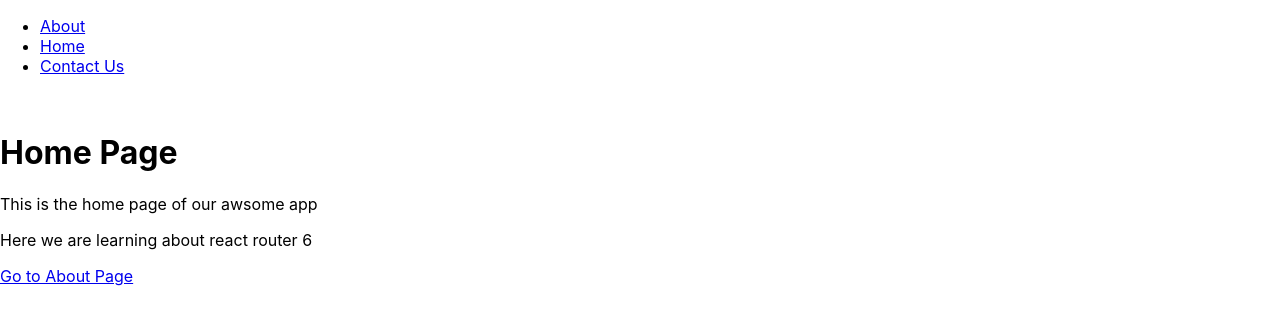
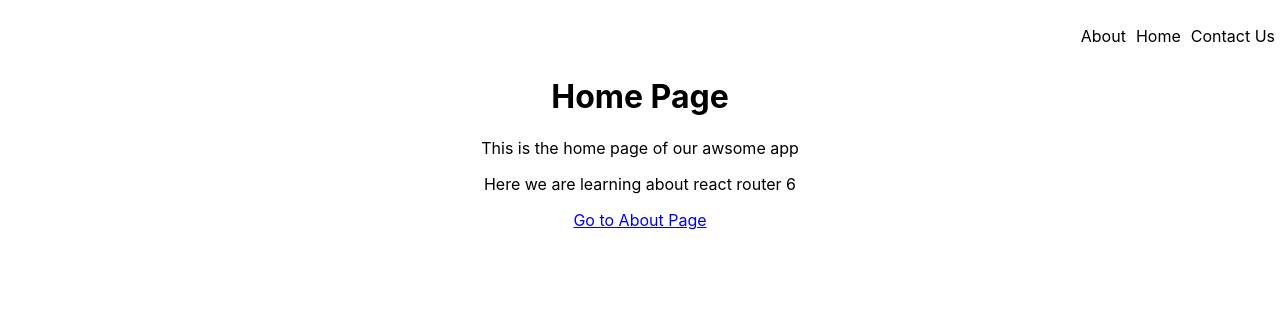
Before and after one commit to vijayramreddy990/REACT-ROUTER-V6, a React (Create React App) app: page / in a window 1280 px wide. Shown: the top 324 px of the page. Built offline with nearby package versions, Linux system fonts and the light colour scheme.

Commit message:
navlink vs link

```diff
--- a/src/App.css
+++ b/src/App.css
@@ -5,6 +5,20 @@
 .App-logo {
   height: 40vmin;
   pointer-events: none;
+}
+.navbar {
+  text-align: right;
+}
+.navbar li{
+  display: inline-block;
+  padding: 10px 5px;
+}
+.nav-bar-link {
+  color: black;
+  text-decoration: none;
+}
+.nav-bar-link:hover {
+  color: green;
 }
 
 @media (prefers-reduced-motion: no-preference) {
--- a/src/App.js
+++ b/src/App.js
@@ -1,4 +1,5 @@
 import React from "react";
+import "./App.css";
 import { BrowserRouter, Link, Navigate, Route, Routes } from "react-router-dom";
 import About from "./components/About";
 import Home from "./components/Home";
--- a/src/components/NavBar.js
+++ b/src/components/NavBar.js
@@ -1,21 +1,26 @@
 import React from "react";
-import { Link } from "react-router-dom";
+import { Link, NavLink } from "react-router-dom";
 
 const NavBar = () => {
   return (
     <div>
-      <ul>
+      <ul className="navbar">
         <li>
-          <Link to="/about">About</Link>
+          <NavLink className={"nav-bar-link"} to="/about">
+            About
+          </NavLink>
         </li>
         <li>
-          <Link to="/">Home</Link>
+          <NavLink className={"nav-bar-link"} to="/">
+            Home
+          </NavLink>
         </li>
         <li>
-          <Link to="/contact">Contact Us</Link>
+          <NavLink className={"nav-bar-link"} to="/contact">
+            Contact Us
+          </NavLink>
         </li>
       </ul>
-      <br />
     </div>
   );
 };
```
